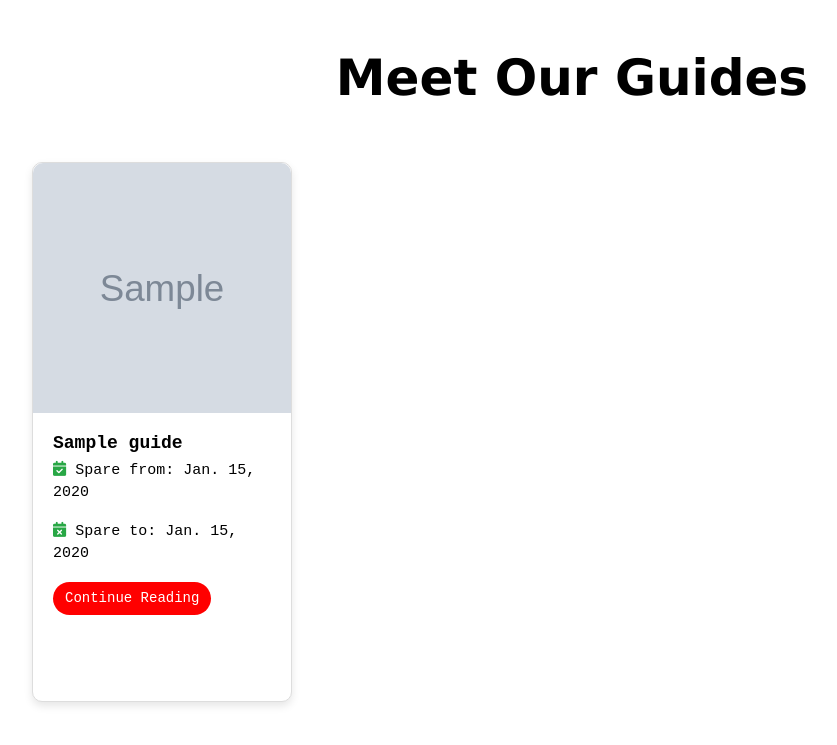
After one commit to bishalkatuwal/trekking, a Django app: page /guide/ in a window 1280 px wide. The commit adds this page. Shown: the top 745 px of the page, without its empty margins (68-905 px from the left). Run offline with Django 3.2, Linux system fonts and the light colour scheme; tables that the repository leaves empty hold one stand-in row (values such as "Sample post"); grey boxes marked "Sample" are stand-in pictures; some libraries are stand-ins or nearby versions.

Commit message:
guide-hiring page

```diff
--- a/trek/models.py
+++ b/trek/models.py
@@ -219,3 +219,29 @@ class TripBooking(models.Model):
 
     def __str__(self):
         return f"{self.user.username}'s list - {self.trip.title}"
+
+
+
+class Language(models.Model):
+    name = models.CharField(max_length=200, unique=True)
+
+    def __str__(self):
+
+        return self.name
+
+
+class Guide(models.Model):
+    name = models.CharField(max_length=100)
+    photo = models.ImageField(upload_to='guide/photo', null=True, blank=True)
+    bio = models.TextField(blank=True, null= True)
+    experience_years = models.PositiveIntegerField(default=1)
+    language_spoken = models.ManyToManyField(Language, related_name='language')
+
+    available_from = models.DateField(default=timezone.now)
+    available_to = models.DateField(default = timezone.now)
+    daily_rate = models.DecimalField(max_digits=6, decimal_places=2, default=0.00)
+    hourly_rate = models.DecimalField(max_digits=6, decimal_places=2, default=0.00)
+    date_joined = models.DateField(default = timezone.now)
+
+    def __str__(self):
+        return f"Guide: {self.name}"
--- /dev/null
+++ b/trek/templates/guide.html
@@ -0,0 +1,129 @@
+{% extends 'base.html' %}
+{% load static %}
+{% block content %}
+<div class="container mt-5">
+    <h2 class="text-center mb-4">Meet Our Guides</h2>
+
+
+
+    <div class="row">
+        {% for guide in object_list %}
+        <div class="col-md-4 mb-4">
+            <!-- Card for each guide -->
+            <div class="card guide-card">
+                {% if guide.photo %}
+                    <img class="card-img-top guide-photo" src="{{ guide.photo.url }}" alt="{{ guide.name }}">
+                {% else %}
+                    <img class="card-img-top guide-photo" src="{% static 'images/profile-pic-extra.png' %}" alt="{{ guide.name }}">
+                {% endif %}
+                    <div class="card-body">
+                    <h5 class="card-title">{{ guide.name }}</h5>
+                    <div class="card-text">
+                        <p><i class="fas fa-calendar-check"></i> Spare from: {{ guide.available_from }}</p>
+                        <p><i class="fas fa-calendar-times"></i> Spare to: {{ guide.available_to }}</p>
+                        <a href="{% url 'guide_details' guide.pk %}" class="btn btn-danger">Continue Reading</a>
+                    </div>
+                </div>
+            </div>
+        </div>
+        {% endfor %}
+    </div>
+</div>
+
+<style>
+
+.row{
+    max-width: 900px;
+    margin-top: 10px;
+    padding: 0 15px;
+}
+
+
+h2{
+    font-family: Verdana, Geneva, Tahoma, sans-serif;
+    font-size: 50px;
+    font-weight: bold;
+    color: black;
+
+}
+
+.guide-card {
+    border: 1px solid #ddd;
+    border-radius: 10px;
+    box-shadow: 0 4px 8px rgba(0, 0, 0, 0.1);
+    transition: transform 0.3s ease-in-out, box-shadow 0.3s ease-in-out;
+    margin-top: 30px;
+}
+
+.guide-card:hover {
+    transform: translateY(-5px);
+    box-shadow: 0 8px 16px rgba(0, 0, 0, 0.2);
+}
+
+
+.guide-photo {
+    height: 250px;
+    object-fit: cover;  /* Ensures the image covers the area without stretching */
+    border-radius: 10px 10px 0 0;  /* Rounded corners on the top */
+}
+
+/* Card body text */
+.card-body {
+    padding: 20px;
+    height: 36vh;
+}
+
+/* Title of the card */
+.card-title {
+   font-family: 'Courier New', Courier, monospace;
+   font-size: 18px;
+   font-weight: bold;
+   color: black;
+    margin-bottom: 5px;
+}
+
+.card-text i {
+    color: #28a745;
+}
+
+.card-text p {
+    font-family: 'Courier New', Courier, monospace;
+    font-size: 15px;
+    color: black;
+    font-weight: 100;
+
+}
+
+.btn-danger{
+    font-size: 14px;
+    font-family: 'Courier New', Courier, monospace;
+    border: none;
+    border-radius: 30px;
+    align-items: center;
+    justify-content: center;
+    color: white;
+    background-color: red;
+
+}
+
+.btn-danger:hover{
+    background-color: rgba(255, 0, 0, 0.445);
+}
+
+
+/* Responsive design for smaller screens */
+@media (max-width: 768px) {
+    .guide-card {
+        width: 100%;
+    }
+
+    .guide-photo {
+        height: 180px;
+    }
+}
+
+</style>
+
+
+
+{% endblock %}
--- a/trek/templates/home.html
+++ b/trek/templates/home.html
@@ -71,6 +71,7 @@
             <li><a href="{% url 'blog' %}">Blog</a></li>
             <li><a href="{% url 'contact-page' %}">Contact</a></li>
             <li><a href="{% url 'trip_category_list' %}">Trips</a></li>
+            <li><a href="{% url 'guide_list' %}">Hire a Guides</a></li>
         </ul>
     </div>
 </section>
--- a/trek/urls.py
+++ b/trek/urls.py
@@ -15,7 +15,9 @@ from.views import ( ContactView ,
                     BlogDetailView,
                     AddReviewView,
                     ReviewView,
-                   MediaListView
+                   MediaListView,
+                   GuideListView,
+                   GuideDetailsView
 )
 
 
@@ -23,8 +25,8 @@ from.views import ( ContactView ,
 
 urlpatterns = [
 
-   # Trip Booking List
-
+    path('guide/<int:pk>/', GuideDetailsView.as_view(), name = 'guide_details'),
+    path('guide/', GuideListView.as_view(), name = 'guide_list'),
     path('trip-media/', MediaListView.as_view(), name='image_video'),
     path('', HomeView.as_view(), name='home'),
     path('contact/', ContactView.as_view(), name='contact-page'),
--- a/trek/views.py
+++ b/trek/views.py
@@ -4,7 +4,7 @@ from .forms import ContactForm, ReviewForm
 from django.urls import reverse_lazy
 from django.views import View
 from django.contrib.auth.mixins import LoginRequiredMixin
-from.models import Contact, Blog, Review,  TravelInfo, Trip, Page, TripCategory , TripBooking, TripMedia, BlogMedia
+from.models import Contact, Blog, Review,  TravelInfo, Trip, Page, TripCategory , TripBooking, TripMedia, BlogMedia, Guide, Language
 from django.contrib import messages
 
 
@@ -185,3 +185,26 @@ class MediaListView(ListView):
     def get_context_data(self, *args, **kwargs):
         context = super(TripMedia,self).get_context_data(*args, **kwargs)
         return context
+
+
+
+
+class GuideListView(ListView):
+    model = Guide
+    template_name = 'Guide.html'
+
+
+    def get_context_data(self, *args, **kwargs):
+        context  =super().get_context_data( *args, **kwargs)
+        return context
+
+
+class GuideDetailsView(DetailView):
+    model = Guide
+    template_name = 'Guide_details.html'
+
+
+    def get_context_data(self, *args, **kwargs):
+        context  =super().get_context_data( *args, **kwargs)
+        travel = get_object_or_404(Guide, id=self.kwargs['pk'])
+        return context
```
Also changed, not shown: trek/admin.py (+25 -2 lines), trek/templates/guide_details.html (added, +23 -0 lines), static/images/profile-pic-extra.png (added), trek/migrations/0026_guide_alter_blogmedia_blog_language.py (added), trek/migrations/0027_remove_language_guide_alter_guide_language_spoken.py (added), trek/migrations/0028_remove_guide_language_spoken_guide_language_spoken.py (added), trek/migrations/0029_alter_language_name.py (added).
